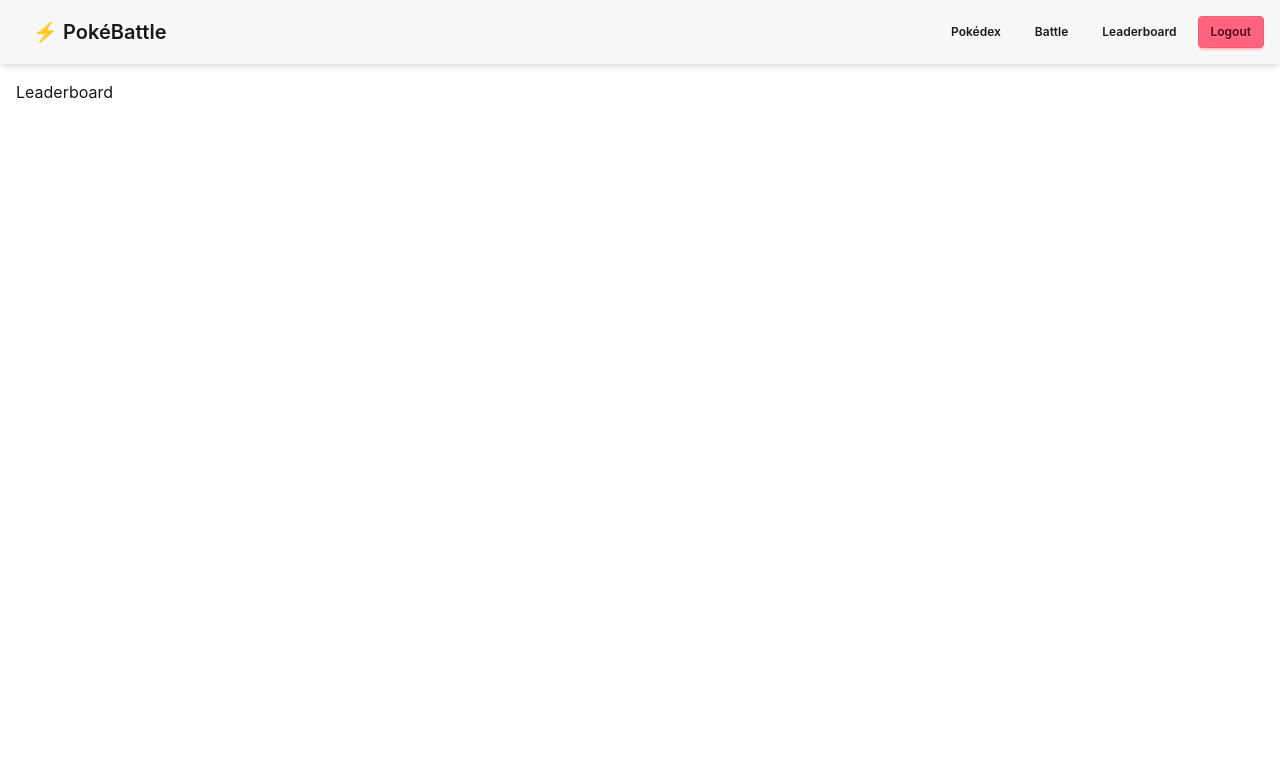
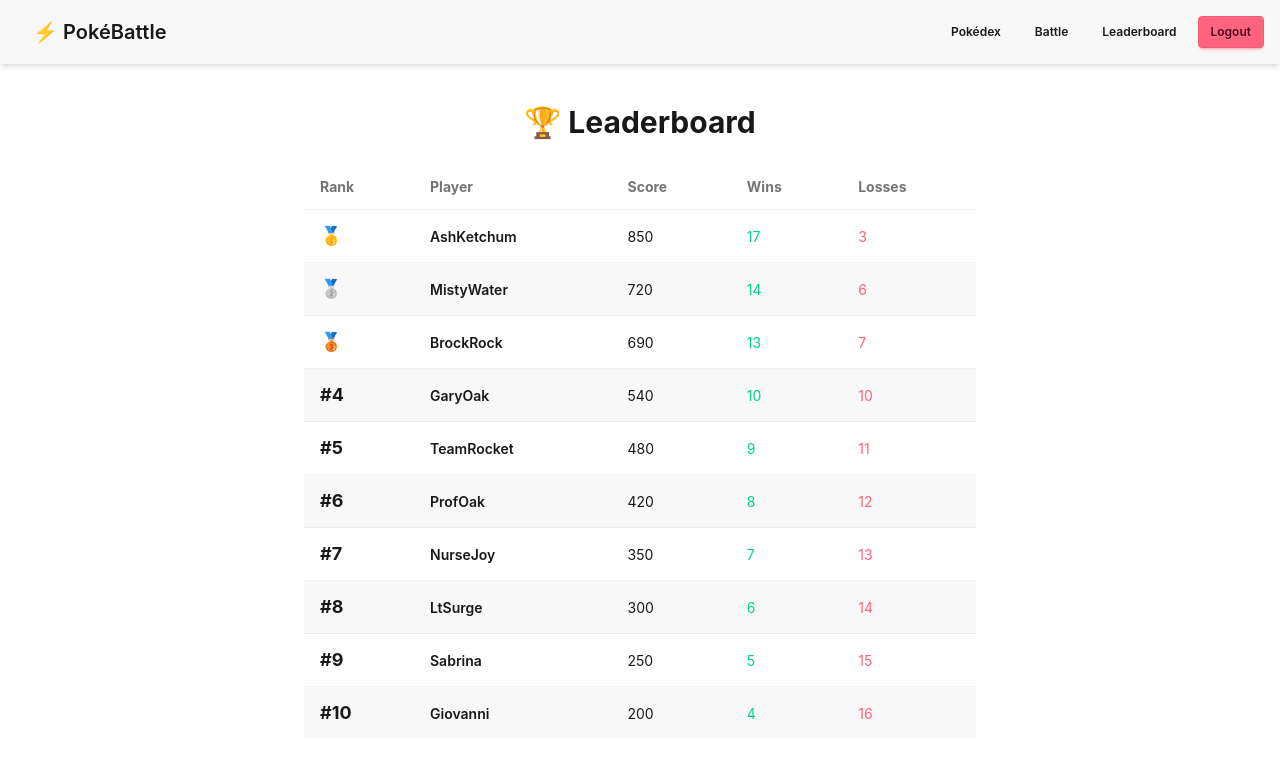
Before and after one commit to GoulartHenrique/pokemon-battle-frontend, a React (Vite) app: page /leaderboard in a window 1280 px wide. Shown: the top 758 px of the page. Built offline with nearby package versions, Linux system fonts and the light colour scheme; no server answers; sample sign-in values are in the browser's storage.

Commit message:
feat: leaderboard page with ranking table

```diff
--- a/src/pages/Leaderboard.tsx
+++ b/src/pages/Leaderboard.tsx
@@ -1,3 +1,160 @@
+import { useEffect, useState } from "react";
+
+interface LeaderboardEntry {
+  _id: string;
+  userId: string;
+  score: number;
+  wins: number;
+  losses: number;
+  date: string;
+}
+
+const mockData: LeaderboardEntry[] = [
+  {
+    _id: "1",
+    userId: "AshKetchum",
+    score: 850,
+    wins: 17,
+    losses: 3,
+    date: "2026-05-25",
+  },
+  {
+    _id: "2",
+    userId: "MistyWater",
+    score: 720,
+    wins: 14,
+    losses: 6,
+    date: "2026-05-25",
+  },
+  {
+    _id: "3",
+    userId: "BrockRock",
+    score: 690,
+    wins: 13,
+    losses: 7,
+    date: "2026-05-24",
+  },
+  {
+    _id: "4",
+    userId: "GaryOak",
+    score: 540,
+    wins: 10,
+    losses: 10,
+    date: "2026-05-24",
+  },
+  {
+    _id: "5",
+    userId: "TeamRocket",
+    score: 480,
+    wins: 9,
+    losses: 11,
+    date: "2026-05-23",
+  },
+  {
+    _id: "6",
+    userId: "ProfOak",
+    score: 420,
+    wins: 8,
+    losses: 12,
+    date: "2026-05-23",
+  },
+  {
+    _id: "7",
+    userId: "NurseJoy",
+    score: 350,
+    wins: 7,
+    losses: 13,
+    date: "2026-05-22",
+  },
+  {
+    _id: "8",
+    userId: "LtSurge",
+    score: 300,
+    wins: 6,
+    losses: 14,
+    date: "2026-05-22",
+  },
+  {
+    _id: "9",
+    userId: "Sabrina",
+    score: 250,
+    wins: 5,
+    losses: 15,
+    date: "2026-05-21",
+  },
+  {
+    _id: "10",
+    userId: "Giovanni",
+    score: 200,
+    wins: 4,
+    losses: 16,
+    date: "2026-05-21",
+  },
+];
+
 export default function Leaderboard() {
-  return <h1>Leaderboard</h1>;
+  const [entries, setEntries] = useState<LeaderboardEntry[]>([]);
+  const [loading, setLoading] = useState(true);
+
+  useEffect(() => {
+    const loadLeaderboard = async () => {
+      try {
+        // TODO: replace with real fetch when backend is ready
+        // const response = await fetch(`${import.meta.env.VITE_BACKEND_URL}/leaderboard`);
+        // const data = await response.json();
+        // setEntries(data.data);
+        setEntries(mockData);
+      } catch (error) {
+        console.error("Failed to fetch leaderboard:", error);
+      } finally {
+        setLoading(false);
+      }
+    };
+
+    loadLeaderboard();
+  }, []);
+
+  if (loading) {
+    return (
+      <div className="flex justify-center items-center min-h-[60vh]">
+        <span className="loading loading-spinner loading-lg"></span>
+      </div>
+    );
+  }
+
+  return (
+    <div className="max-w-2xl mx-auto">
+      <h1 className="text-3xl font-bold text-center my-6">🏆 Leaderboard</h1>
+
+      <div className="overflow-x-auto">
+        <table className="table table-zebra w-full">
+          <thead>
+            <tr>
+              <th>Rank</th>
+              <th>Player</th>
+              <th>Score</th>
+              <th>Wins</th>
+              <th>Losses</th>
+            </tr>
+          </thead>
+          <tbody>
+            {entries.map((entry, index) => (
+              <tr key={entry._id}>
+                <td className="text-lg font-bold">
+                  {index === 0 && "🥇"}
+                  {index === 1 && "🥈"}
+                  {index === 2 && "🥉"}
+                  {index > 2 && `#${index + 1}`}
+                </td>
+                <td className="font-semibold">{entry.userId}</td>
+                <td>{entry.score}</td>
+                <td className="text-success">{entry.wins}</td>
+                <td className="text-error">{entry.losses}</td>
+              </tr>
+            ))}
+          </tbody>
+        </table>
+      </div>
+    </div>
+  );
 }
```
